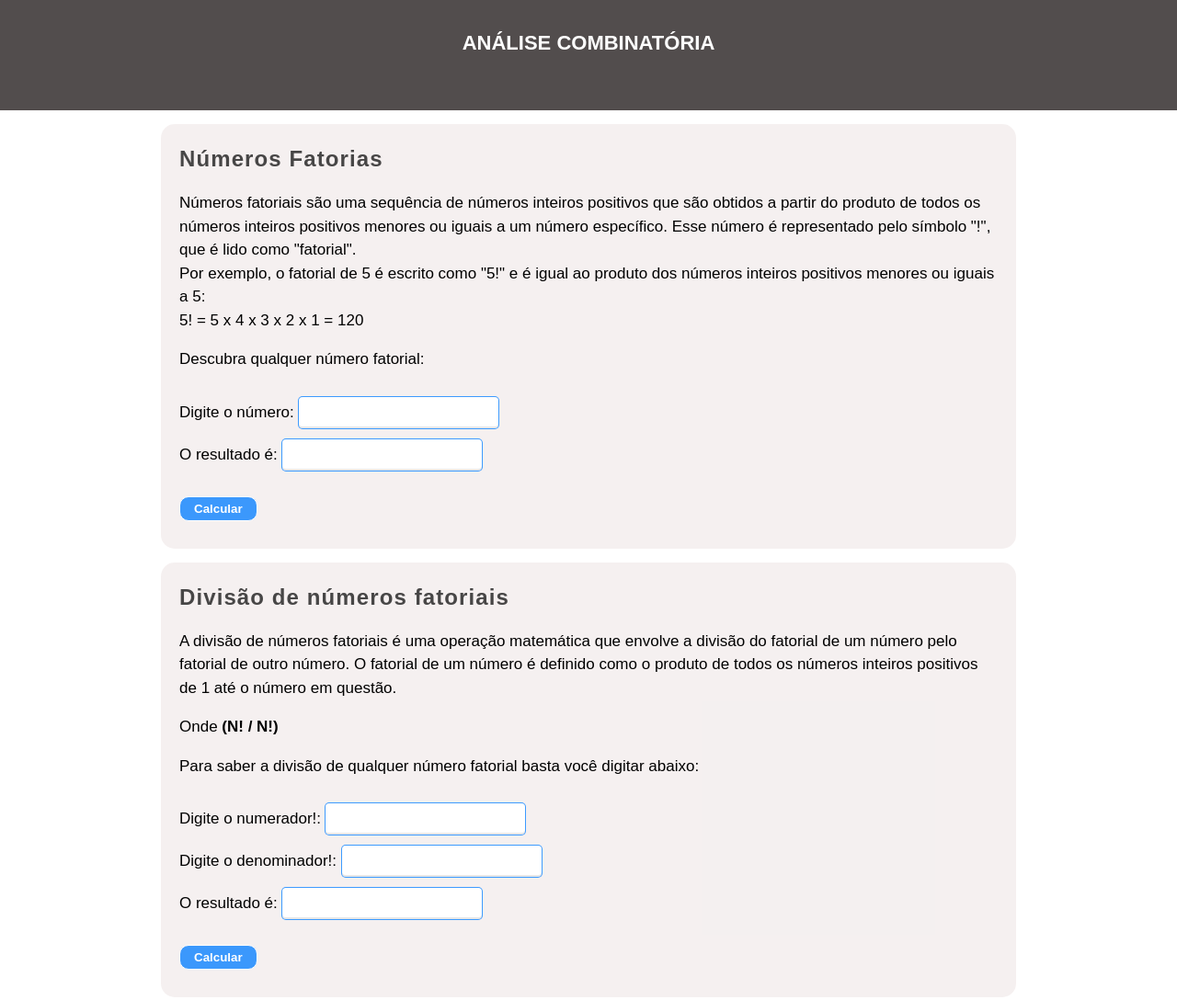
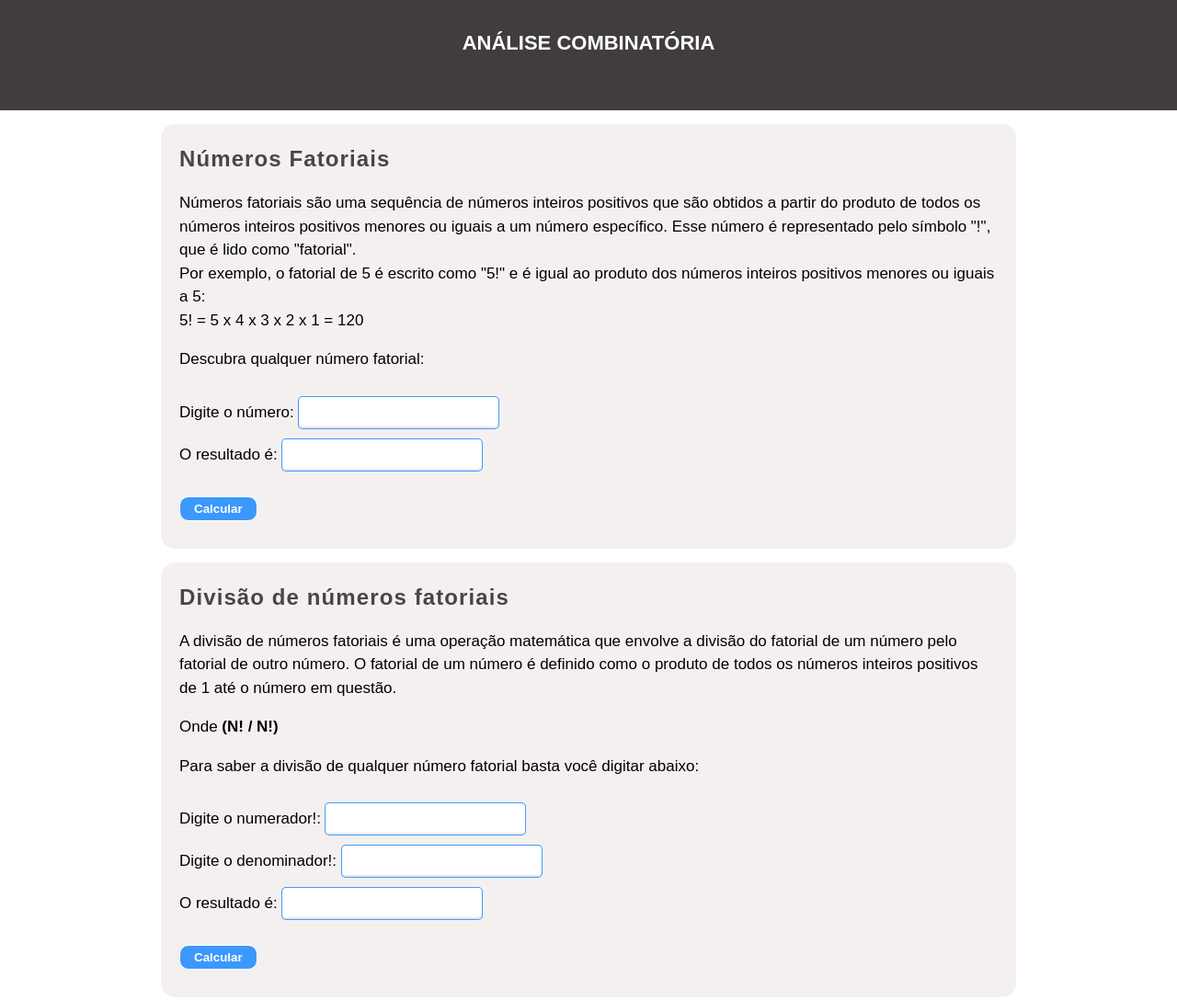
Before and after one commit to kaykyveiga/calculadora-analise-combinatoria, a plain HTML site: page index.html in a window 1280 px wide. Shown: the top 1088 px of the page at 92% size. Drawn offline with Linux system fonts and the light colour scheme.

Commit message:
calculadora análise combinatória

```diff
--- a/index.html
+++ b/index.html
@@ -19,7 +19,7 @@
     </header>
     <div class="conteiner">
         <div class="itens">
-            <h2>Números Fatorias</h2>
+            <h2>Números Fatoriais</h2>
             <p>
                 Números fatoriais são uma sequência de números inteiros positivos que são obtidos a partir do produto de
                 todos os números inteiros positivos menores ou iguais a um número específico. Esse número é representado
--- a/style.css
+++ b/style.css
@@ -3,7 +3,7 @@
     padding: 0;
 }
 .header{
-    background-color: rgb(82, 77, 77);
+    background-color: rgb(65, 61, 61);
     height: 100px;
     text-align: center;
 }
```
